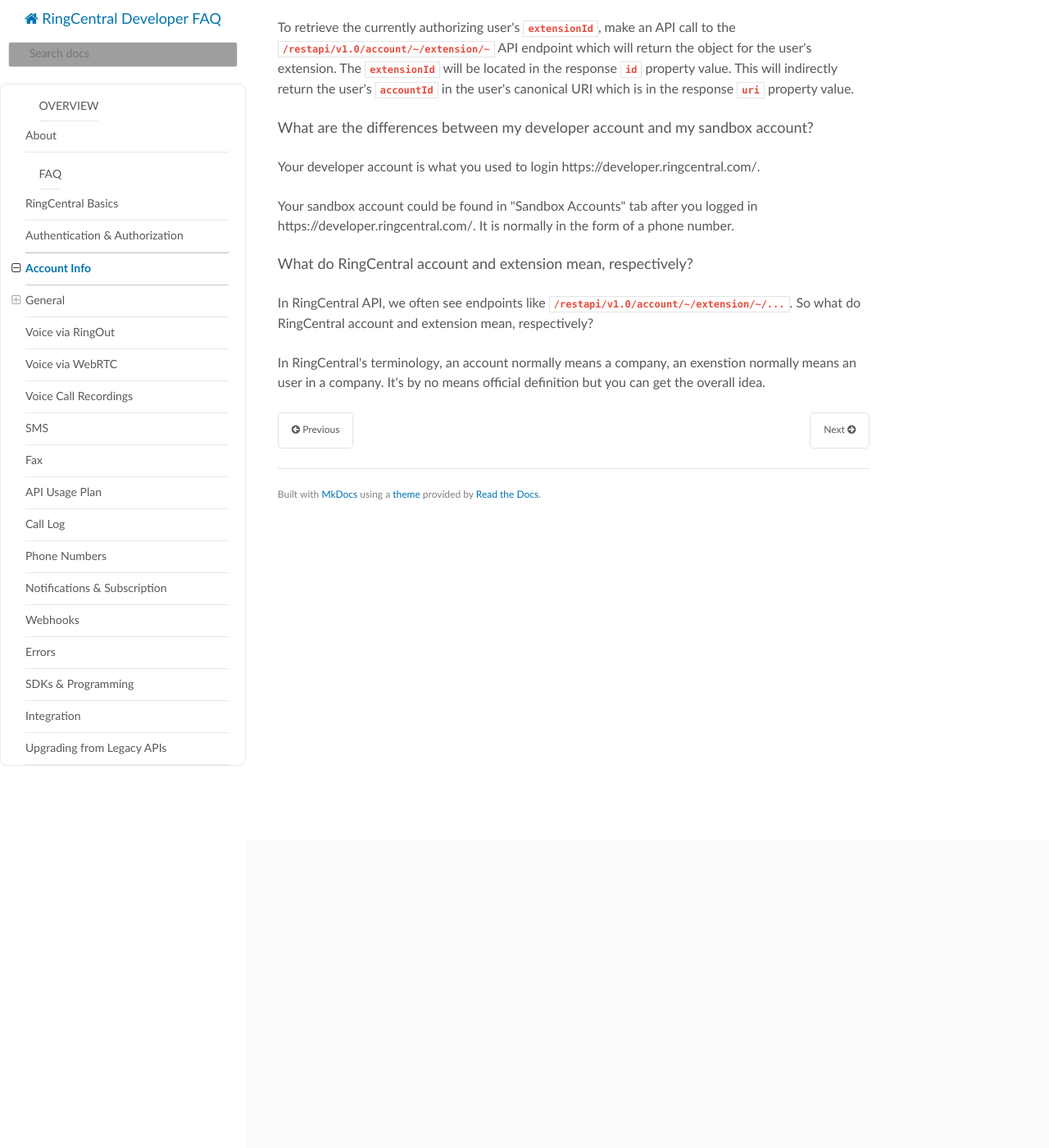
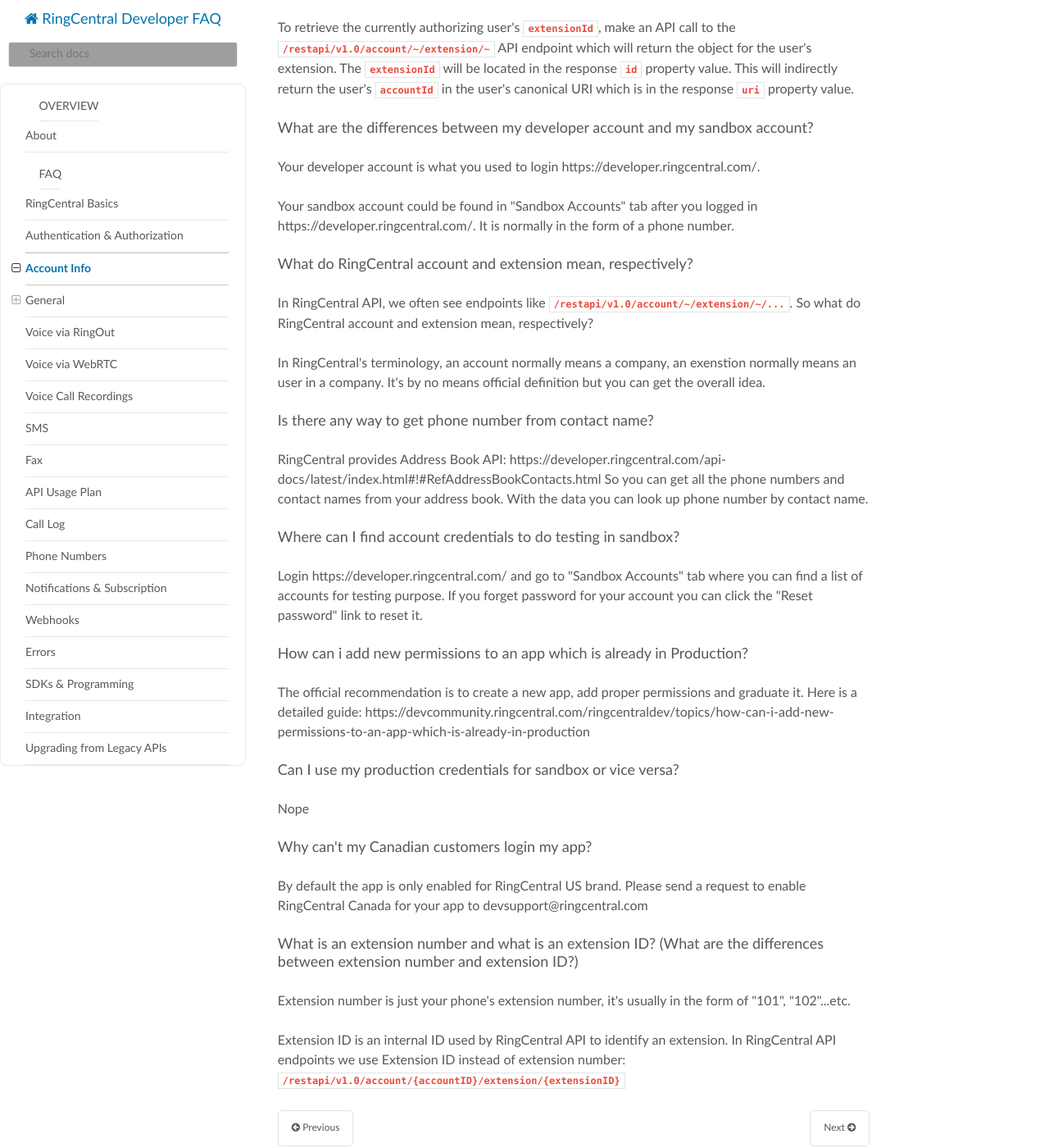
Before and after one commit to ringcentral/ringcentral-faq, an MkDocs documentation site: the page built from docs/account.md, in a window 1280 px wide and 1400 px high, scrolled down 376 px. Shown: the whole window at 82% size. Built offline with MkDocs 1.6.1, drawn with Linux system fonts in a browser that asks for light colours; nearby versions of some CDN libraries; old or Windows-style settings are respelled for this version of MkDocs; grey boxes are pictures that could not be loaded.

Commit message:
Finish FAQs for account

```diff
--- a/docs/account.md
+++ b/docs/account.md
@@ -21,3 +21,29 @@
 In RingCentral API, we often see endpoints like `/restapi/v1.0/account/~/extension/~/...`. So what do RingCentral account and extension mean, respectively?
 
 In RingCentral's terminology, an account normally means a company, an exenstion normally means an user in a company. It's by no means official definition but you can get the overall idea.
+
+### Is there any way to get phone number from contact name?
+
+RingCentral provides Address Book API: https://developer.ringcentral.com/api-docs/latest/index.html#!#RefAddressBookContacts.html So you can get all the phone numbers and contact names from your address book. With the data you can look up phone number by contact name.
+
+### Where can I find account credentials to do testing in sandbox?
+
+Login https://developer.ringcentral.com/ and go to "Sandbox Accounts" tab where you can find a list of accounts for testing purpose. If you forget password for your account you can click the "Reset password" link to reset it.
+
+### How can i add new permissions to an app which is already in Production?
+
+The official recommendation is to create a new app, add proper permissions and graduate it. Here is a detailed guide: https://devcommunity.ringcentral.com/ringcentraldev/topics/how-can-i-add-new-permissions-to-an-app-which-is-already-in-production
+
+### Can I use my production credentials for sandbox or vice versa?
+
+Nope
+
+### Why can't my Canadian customers login my app?
+
+By default the app is only enabled for RingCentral US brand. Please send a request to enable RingCentral Canada for your app to devsupport@ringcentral.com
+
+### What is an extension number and what is an extension ID? (What are the differences between extension number and extension ID?)
+
+Extension number is just your phone's extension number, it's usually in the form of "101", "102"...etc.
+
+Extension ID is an internal ID used by RingCentral API to identify an extension. In RingCentral API endpoints we use Extension ID instead of extension number: `/restapi/v1.0/account/{accountID}/extension/{extensionID}`
```
